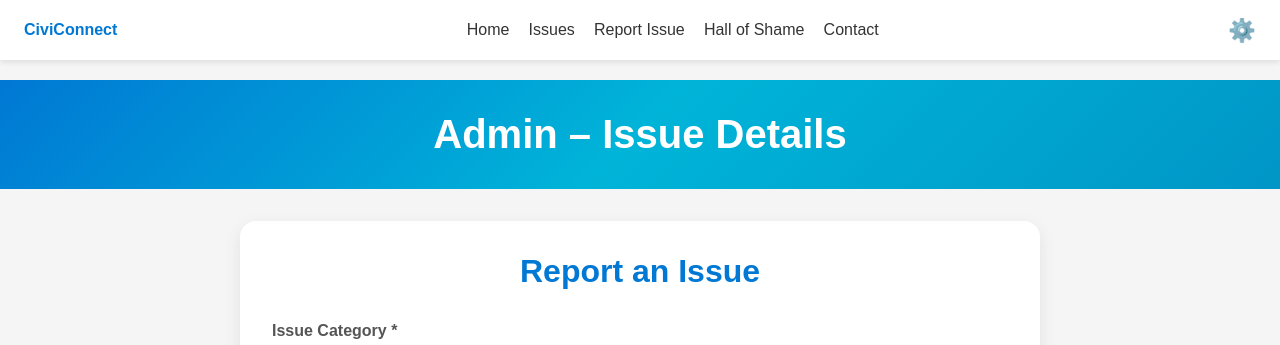
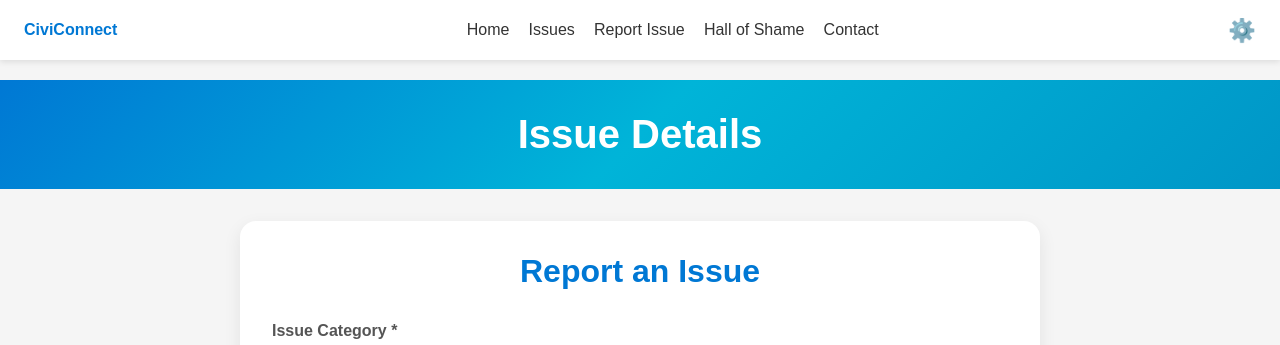
Before and after one commit to YashasviRastogi/civicconnect, a plain HTML site: page templates/issues.html in a window 1280 px wide. Shown: the top 345 px of the page. Drawn offline with nearby package versions, Linux system fonts and the light colour scheme.

Commit message:
Add files via upload

```diff
--- a/templates/issues.html
+++ b/templates/issues.html
@@ -220,7 +220,7 @@
 
     <!-- Page Header -->
     <header class="page-header">
-        <h1>Admin – Issue Details</h1>
+        <h1>Issue Details</h1>
     </header>
     <!-- Issue Form Section -->
     <section id="issue-section">
```
